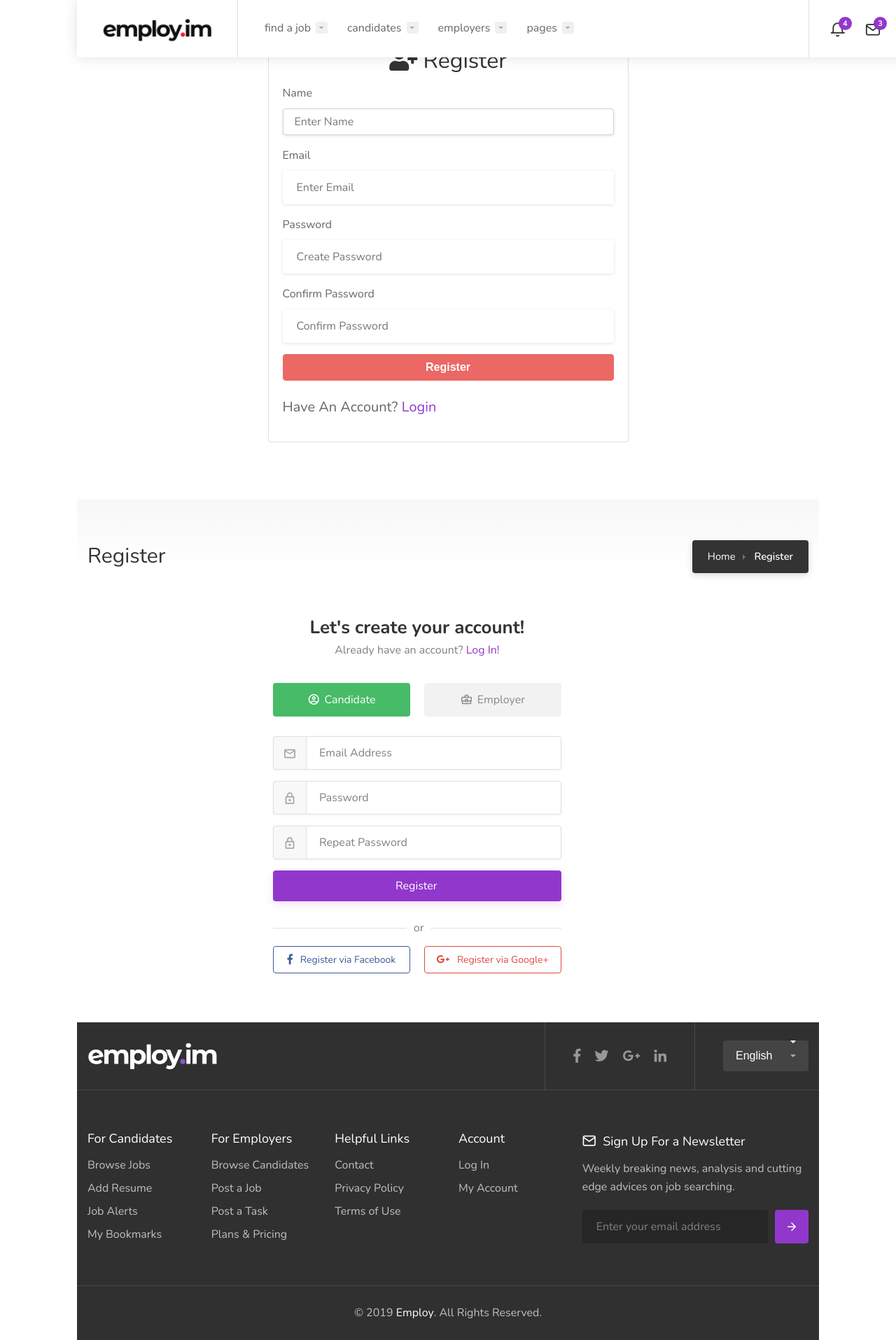
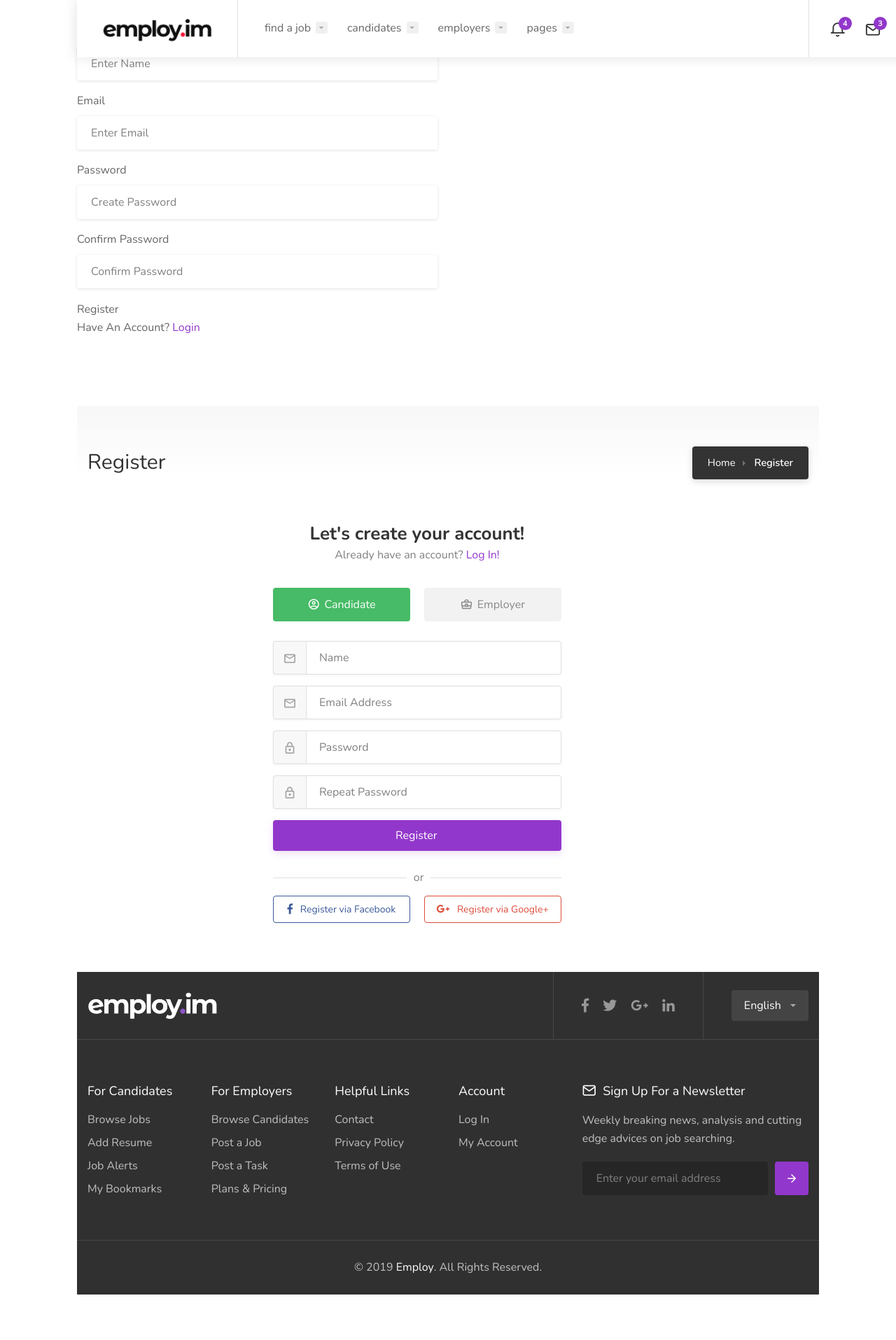
Before and after one commit to PawanRamaMali/backend-authentication, a Node server app: page /users/register in a window 1280 px wide. Shown: the whole page at 70% size. After the commit the page ends 1850 px from the top, so only its background shows below. Run offline with Node 20, Linux system fonts and the light colour scheme; some libraries are stand-ins or nearby versions; some web fonts are replaced.

Commit message:
Update Registration

```diff
--- a/views/layout.ejs
+++ b/views/layout.ejs
@@ -5,10 +5,9 @@
     <meta name="viewport" content="width=device-width, initial-scale=1.0" />
     <meta http-equiv="X-UA-Compatible" content="ie=edge" />
      <link rel="stylesheet" href="https://use.fontawesome.com/releases/v5.6.3/css/all.css" integrity="sha384-UHRtZLI+pbxtHCWp1t77Bi1L4ZtiqrqD80Kn4Z8NTSRyMA2Fd33n5dQ8lWUE00s/" crossorigin="anonymous">
-    <link
-      rel="stylesheet"
-      href="https://bootswatch.com/4/journal/bootstrap.min.css"
-    />
+     <link rel="stylesheet" href="/css/style.css">
+     <link rel="stylesheet" href="/css/colors/purple.css">
+
     <title> Login App</title>
   </head>
   <body>
--- a/views/register.ejs
+++ b/views/register.ejs
@@ -73,8 +73,8 @@
 
 <!-- CSS
 ================================================== -->
-<link rel="stylesheet" href="css/style.css">
-<link rel="stylesheet" href="css/colors/purple.css">
+<link rel="stylesheet" href="/css/style.css">
+<link rel="stylesheet" href="/css/colors/purple.css">
 
 </head>
 <body>
@@ -417,6 +417,12 @@
 
 				<!-- Form -->
 				<form method="post" id="register-account-form">
+
+					<div class="input-with-icon-left">
+						<i class="icon-material-baseline-mail-outline"></i>
+						<input type="text" class="input-text with-border" name="name" id="name-register" placeholder="Name " required/>
+					</div>
+
 					<div class="input-with-icon-left">
 						<i class="icon-material-baseline-mail-outline"></i>
 						<input type="text" class="input-text with-border" name="emailaddress-register" id="emailaddress-register" placeholder="Email Address" required/>
```
